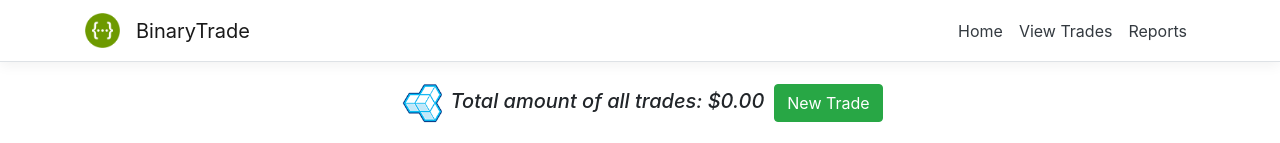
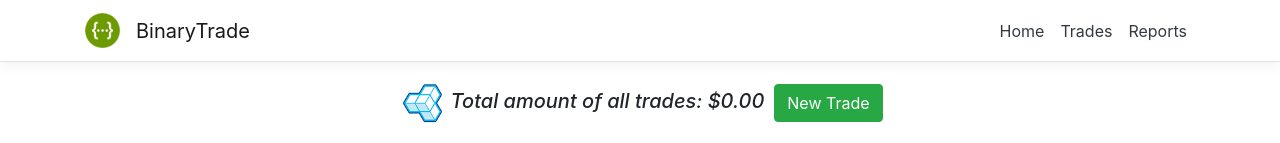
Before and after one commit to sollygit/BinaryTrade, an Angular app in the folder StockTrader/ClientApp/: page / in a window 1280 px wide. Shown: the top 143 px of the page. Built offline with nearby package versions, Linux system fonts and the light colour scheme.

Commit message:
menu update

```diff
--- a/StockTrader/ClientApp/src/app/nav-menu/nav-menu.component.html
+++ b/StockTrader/ClientApp/src/app/nav-menu/nav-menu.component.html
@@ -25,7 +25,7 @@
             <a class="nav-link text-dark" [routerLink]="['/']">Home</a>
           </li>
           <li class="nav-item" [routerLinkActive]="['link-active']">
-            <a class="nav-link text-dark" [routerLink]="['/trades']">View Trades</a>
+            <a class="nav-link text-dark" [routerLink]="['/trades']">Trades</a>
           </li>
           <li class="nav-item" [routerLinkActive]="['link-active']">
             <a class="nav-link text-dark" [routerLink]="['/reports']">Reports</a>
```
